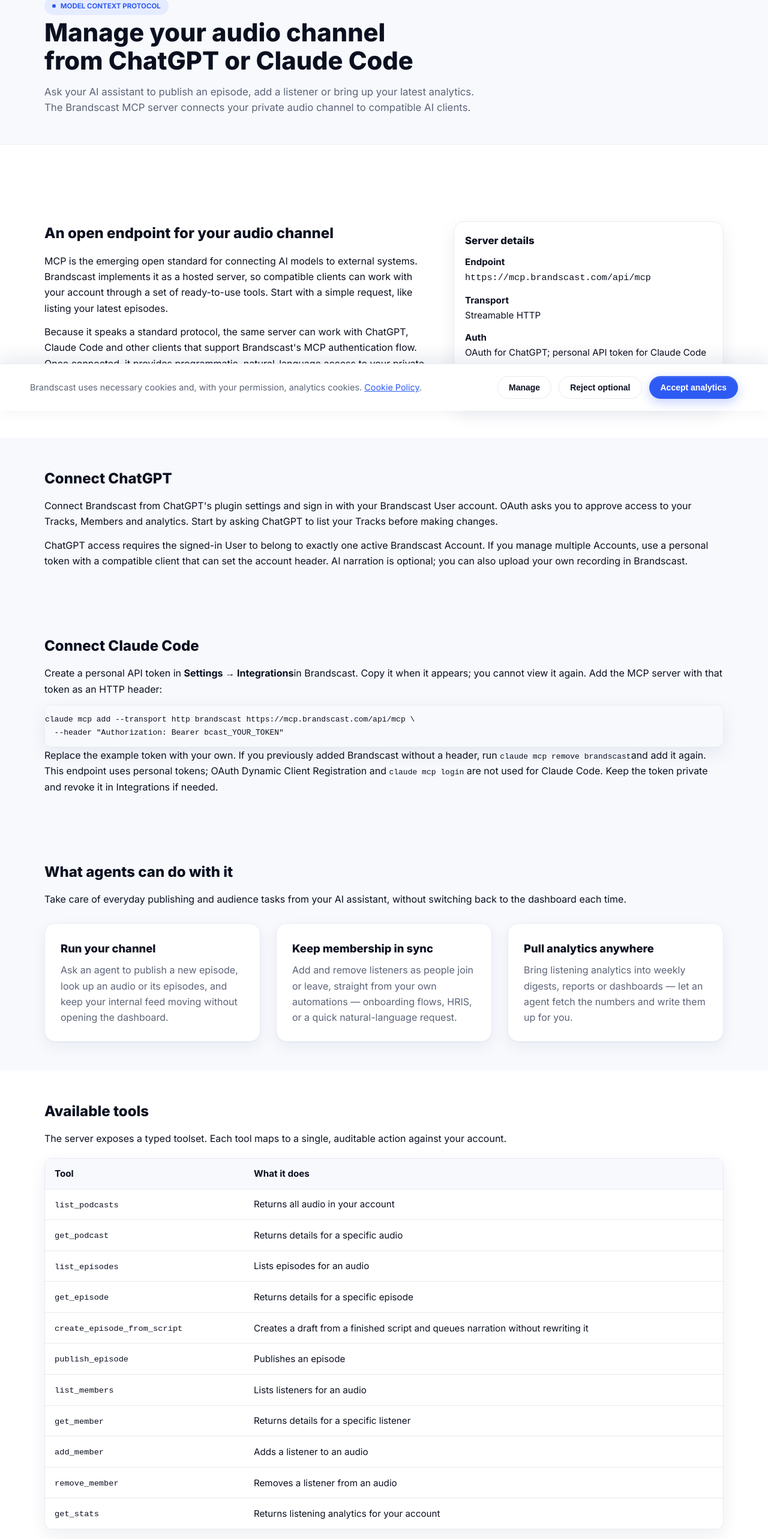
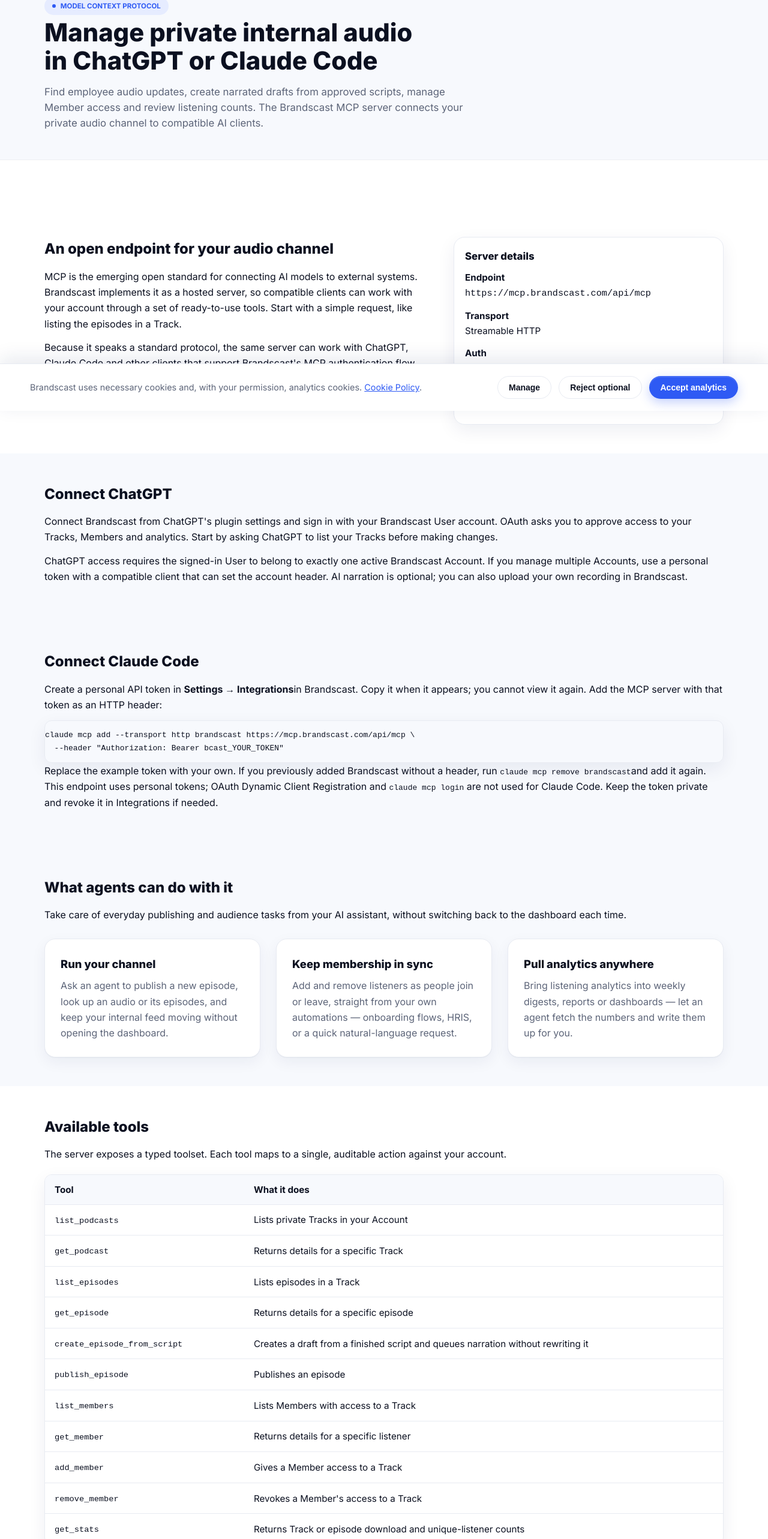
Before and after one commit to polrodriguezriu/brandscastweb, a Next.js app: page /mcp in a window 1280 px wide. Shown: the part 115-2681 px from the top of the page at 60% size. Built offline with nearby package versions, Linux system fonts and the light colour scheme.

Commit message:
docs: align MCP page with private internal audio

```diff
--- a/src/app/mcp/page.tsx
+++ b/src/app/mcp/page.tsx
@@ -6,37 +6,35 @@ import CtaSection from "@/components/CtaSection";
 import Faq from "@/components/Faq";
 
 export const metadata: Metadata = {
-  title:
-    "Brandscast MCP Server | Connect compatible AI clients to internal audio",
+  title: "Brandscast MCP Server | Private Internal Audio in ChatGPT",
   description:
-    "Connect a compatible Model Context Protocol (MCP) client to manage Brandscast audio, episodes, listeners and analytics in natural language.",
+    "Connect ChatGPT or Claude Code to Brandscast to manage private internal audio updates, employee podcast episodes, Members and listening counts.",
   alternates: { canonical: "https://brandscast.com/mcp/" },
   robots:
     "index,follow,max-image-preview:large,max-snippet:-1,max-video-preview:-1",
   openGraph: {
     url: "https://brandscast.com/mcp/",
-    title:
-      "Brandscast MCP Server | Connect compatible AI clients to internal audio",
+    title: "Brandscast MCP Server | Private Internal Audio in ChatGPT",
     description:
-      "Publish episodes, manage listeners and explore analytics from ChatGPT, Claude Code or another compatible MCP client.",
+      "Create narrated drafts, publish private audio updates, manage listeners and review download counts in ChatGPT or Claude Code.",
   },
 };
 
 const tools: [string, string][] = [
-  ["list_podcasts", "Returns all audio in your account"],
-  ["get_podcast", "Returns details for a specific audio"],
-  ["list_episodes", "Lists episodes for an audio"],
+  ["list_podcasts", "Lists private Tracks in your Account"],
+  ["get_podcast", "Returns details for a specific Track"],
+  ["list_episodes", "Lists episodes in a Track"],
   ["get_episode", "Returns details for a specific episode"],
   [
     "create_episode_from_script",
     "Creates a draft from a finished script and queues narration without rewriting it",
   ],
   ["publish_episode", "Publishes an episode"],
-  ["list_members", "Lists listeners for an audio"],
+  ["list_members", "Lists Members with access to a Track"],
   ["get_member", "Returns details for a specific listener"],
-  ["add_member", "Adds a listener to an audio"],
-  ["remove_member", "Removes a listener from an audio"],
-  ["get_stats", "Returns listening analytics for your account"],
+  ["add_member", "Gives a Member access to a Track"],
+  ["remove_member", "Revokes a Member's access to a Track"],
+  ["get_stats", "Returns Track or episode download and unique-listener counts"],
 ];
 
 export default function McpPage() {
@@ -47,11 +45,12 @@ export default function McpPage() {
       <div className="hero-page">
         <div className="hero-page-inner">
           <div className="eyebrow">Model Context Protocol</div>
-          <h1>Manage your audio channel from ChatGPT or Claude Code</h1>
+          <h1>Manage private internal audio in ChatGPT or Claude Code</h1>
           <p className="lead">
-            Ask your AI assistant to publish an episode, add a listener or
-            bring up your latest analytics. The Brandscast MCP server connects
-            your private audio channel to compatible AI clients.
+            Find employee audio updates, create narrated drafts from approved
+            scripts, manage Member access and review listening counts. The
+            Brandscast MCP server connects your private audio channel to
+            compatible AI clients.
           </p>
         </div>
       </div>
@@ -66,8 +65,8 @@ export default function McpPage() {
                 MCP is the emerging open standard for connecting AI models to
                 external systems. Brandscast implements it as a hosted server,
                 so compatible clients can work with your account through a set
-                of ready-to-use tools. Start with a simple
-                request, like listing your latest episodes.
+                of ready-to-use tools. Start with a simple request, like
+                listing the episodes in a Track.
               </p>
               <p>
                 Because it speaks a standard protocol, the same server can work
@@ -299,7 +298,7 @@ export default function McpPage() {
             <h2>Authentication and security</h2>
             <div className="callout">
               <p style={{ margin: 0 }}>
-                ChatGPT uses OAuth sign-in and revocable access. Claude Code and
+                ChatGPT uses OAuth sign-in. Claude Code and
                 scripted clients can use personal API tokens, stored hashed
                 (SHA-256) and revocable in Settings → Integrations. Tool actions
                 follow the User&apos;s account role and Track access. Clients
```
